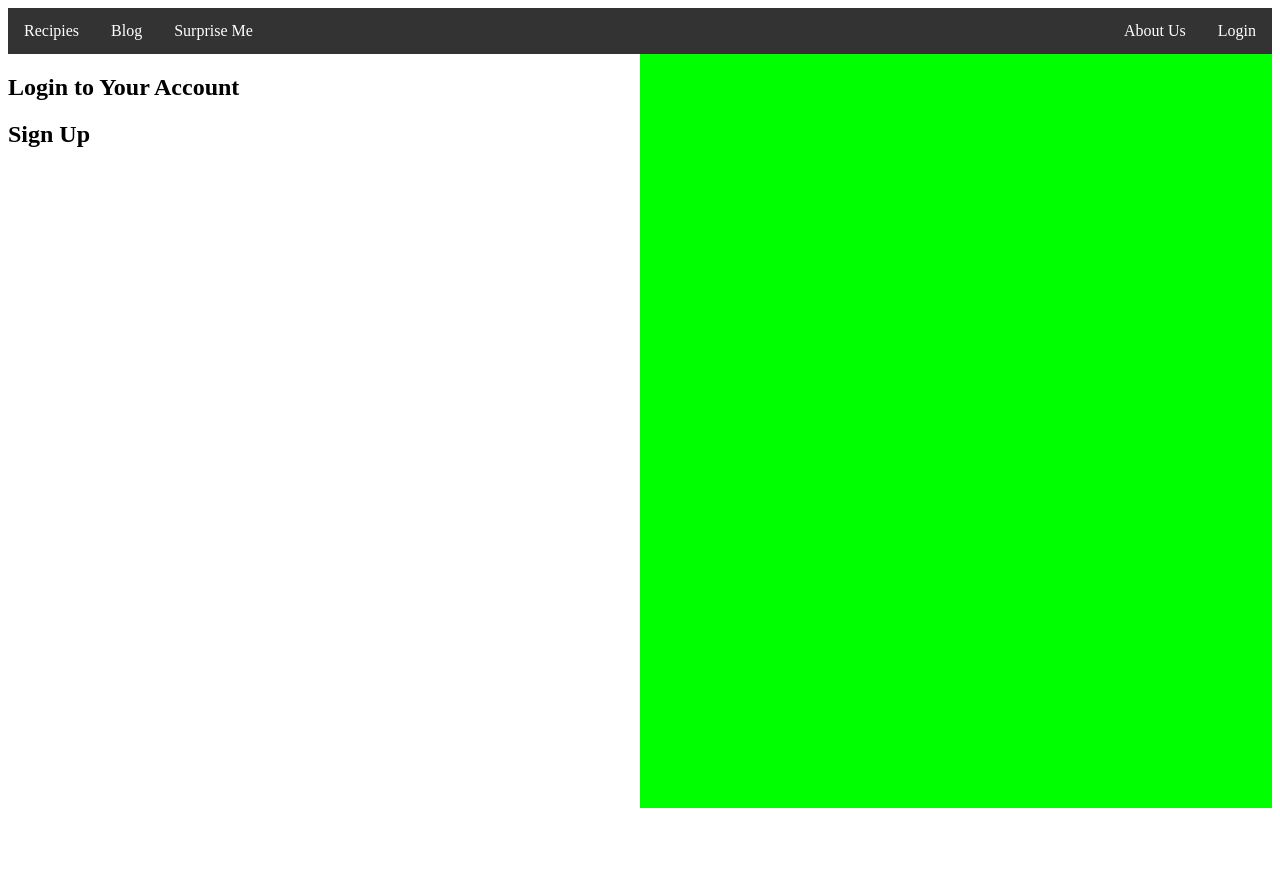
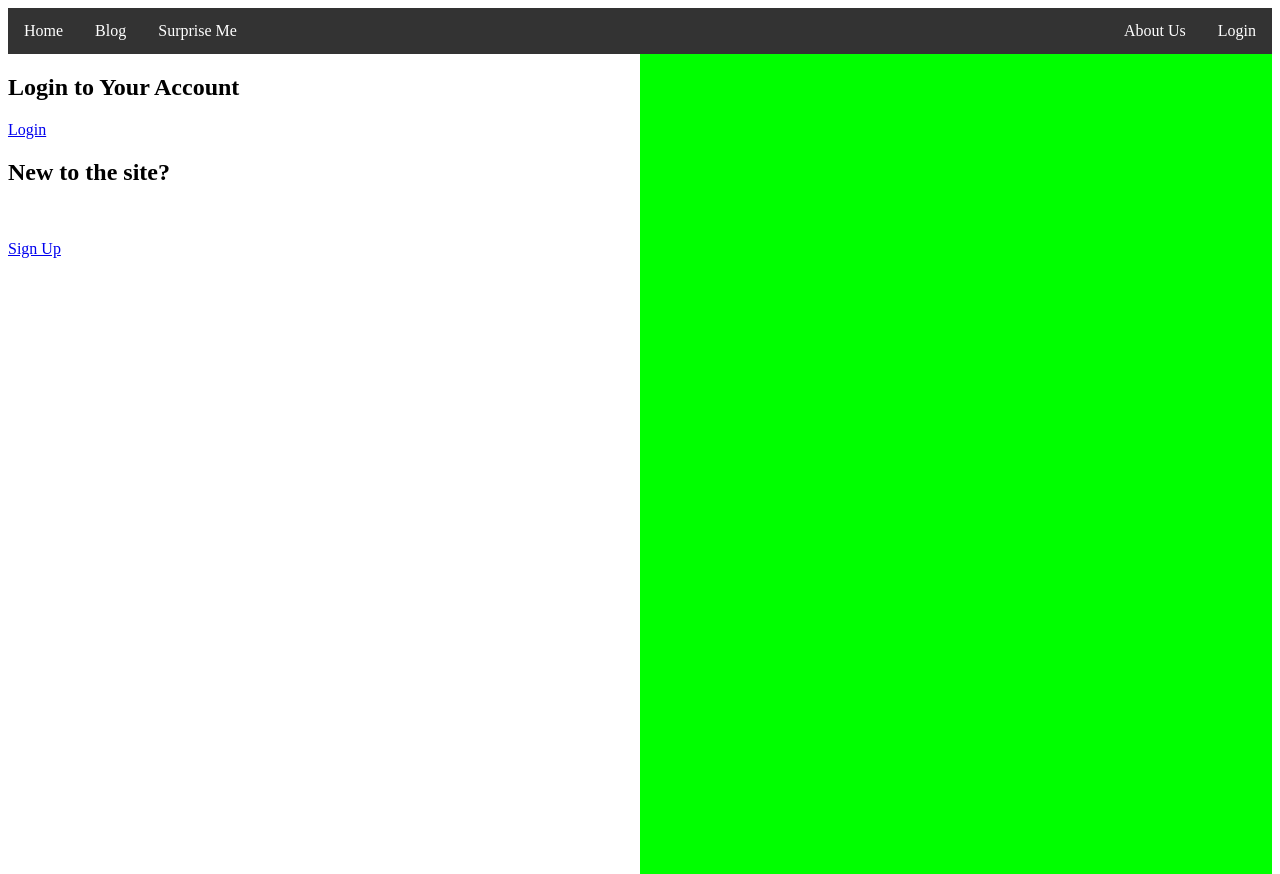
Before and after one commit to Jake1585/project, a plain HTML site: page login.html in a window 1280 px wide. Before the commit the page ends 808 px from the top, so only its background shows below. Drawn offline with Linux system fonts and the light colour scheme.

Commit message:
Update login.html

```diff
--- a/login.html
+++ b/login.html
@@ -9,13 +9,21 @@
 	<body>
 	<ul>
 		<li class="navbar">
-		<li><a href="#recipies">Recipies</a></li>
+		<li><a href="#home">Home</a></li>
 		<li><a href="#blog">Blog</a></li>
 		<li><a href="#suprise me">Surprise Me</a></li>
 		<li style="float:right"><a href="#login">Login</a></li>
 		<li style="float:right"><a href="#about us">About Us</a></li>
 	</ul>
 
-	<h1>Login to Your Account</h1>
-
-	<h1 class="right">Sign Up</h1>
+	<div class="container">
+		<div class="split left">
+		  <h1>Login to Your Account</h1>
+		  <a href="#" class="button">Login</a>
+		</div>
+		<div class="split right">
+		  <h1>New to the site?</h1>
+		  <p>Sign up to take part in discussions, post your own recipes and give reviews!</p>
+		  <a href="#" class="button">Sign Up</a>
+		</div>
+	  </div>
```
